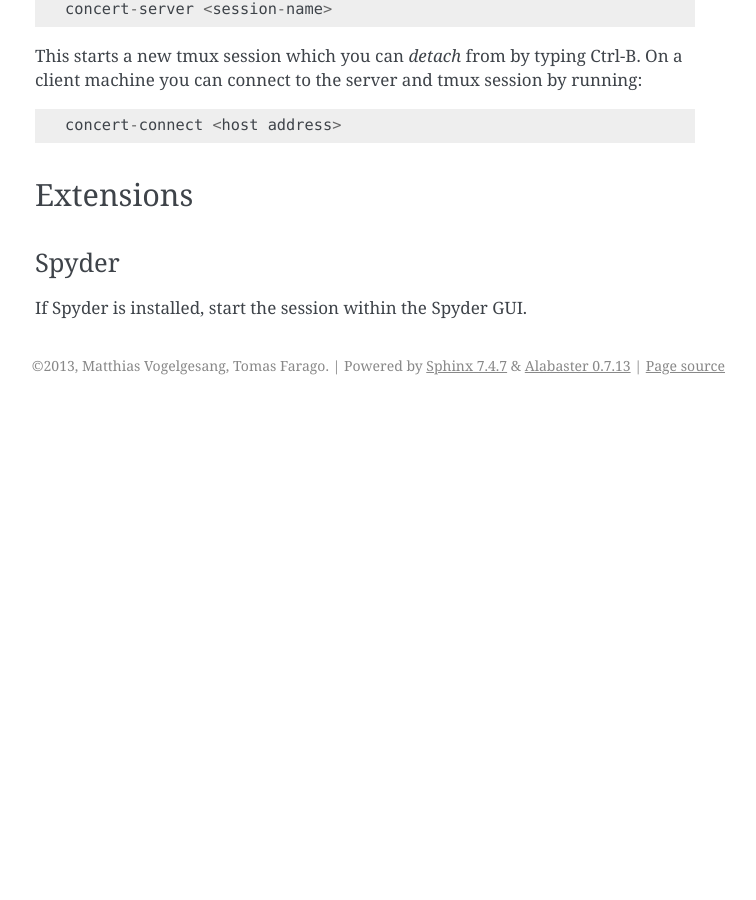
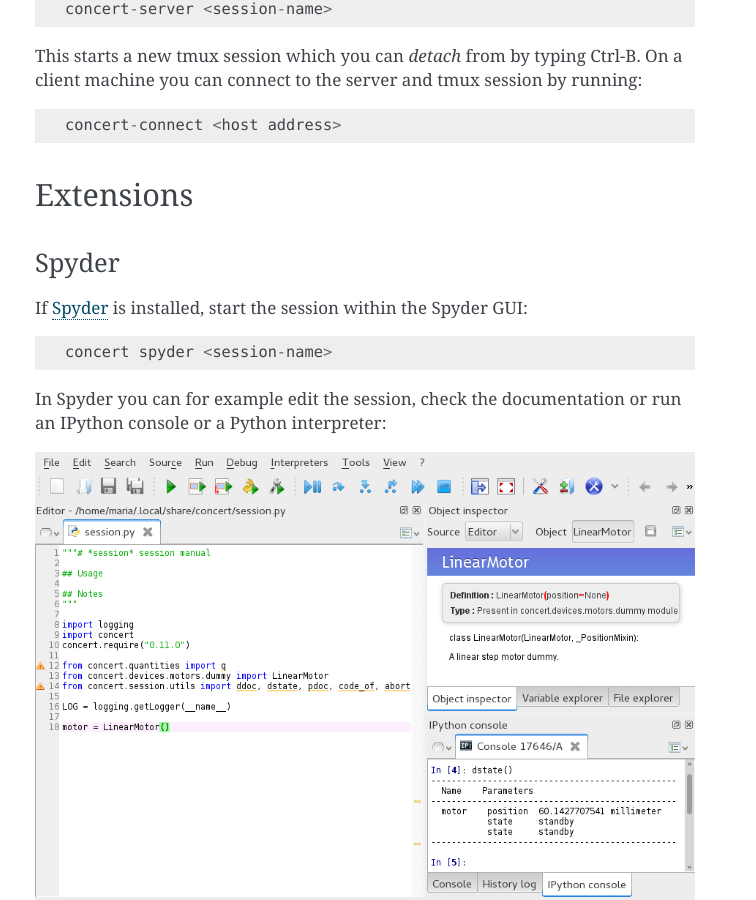
Before and after one commit to ufo-kit/concert, a Sphinx documentation site: the page built from docs/user/topics/shell.rst, in a window 1280 px wide and 900 px high, scrolled down 4924 px. Shown: the whole window, without its empty margins (385-1141 px from the left). Built offline with Sphinx 7.4.7, drawn with Linux system fonts in a browser that asks for light colours; before the commit the page ends 5329 px from its top, so only the background shows below that.

Commit message:
Update Spyder documentation

```diff
--- a/docs/user/topics/shell.rst
+++ b/docs/user/topics/shell.rst
@@ -293,4 +293,11 @@
 
 .. program:: concert spyder
 
-If Spyder is installed, start the session within the Spyder GUI.
+If Spyder_ is installed, start the session within the Spyder GUI::
+
+    concert spyder <session-name>
+
+In Spyder you can for example edit the session, check the documentation or run an IPython console or a Python interpreter:
+
+.. image:: spyder.png
+.. _Spyder: https://pythonhosted.org/spyder/index.html
```
Also changed, not shown: docs/user/topics/spyder.png (added), 1 other file.
